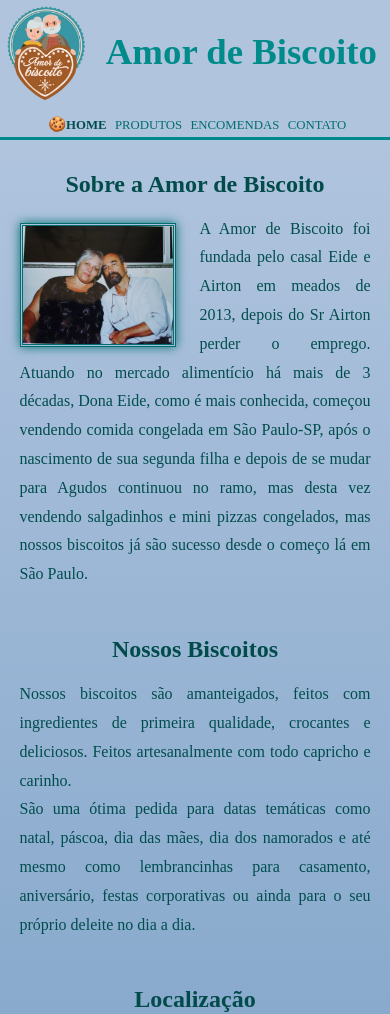
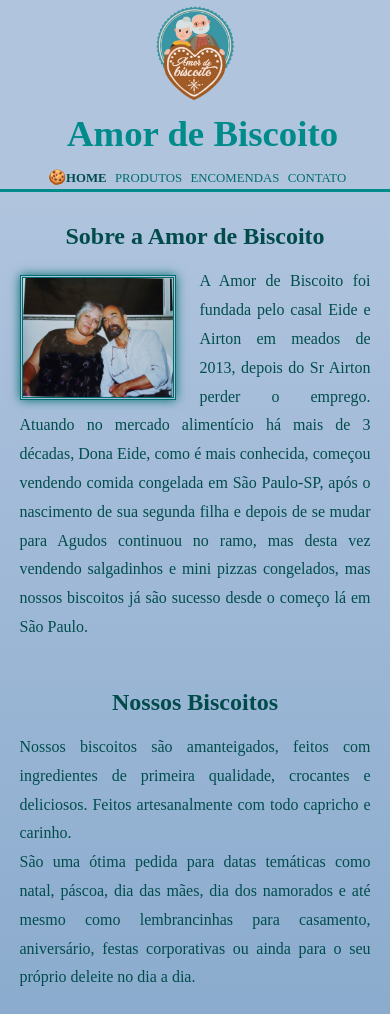
Before and after one commit to HermannDF/amordebiscoito, a plain HTML site: page index.html in a window 390 px wide. Shown: the top 1014 px of the page. Drawn offline with Linux system fonts and the light colour scheme.

Commit message:
reposicionamento do logo no mobile

```diff
--- a/style.css
+++ b/style.css
@@ -448,13 +448,14 @@ form label {
     }
 
     .caixa img {
+        display: block;
+        margin: 1px auto 15px;
         width: 5em;
-        margin: 1px 1px 15px;
     }
 
     h1 {
         color: darkcyan;
-        display: inline-block;
+        display: block;
         font-size: 1.7rem;
         font-weight: bold;
         margin-left: 0.1em;
@@ -463,6 +464,7 @@ form label {
 
     nav {
         display: block;
+        margin-top: 1em;
         position: static;
     }
 
```
